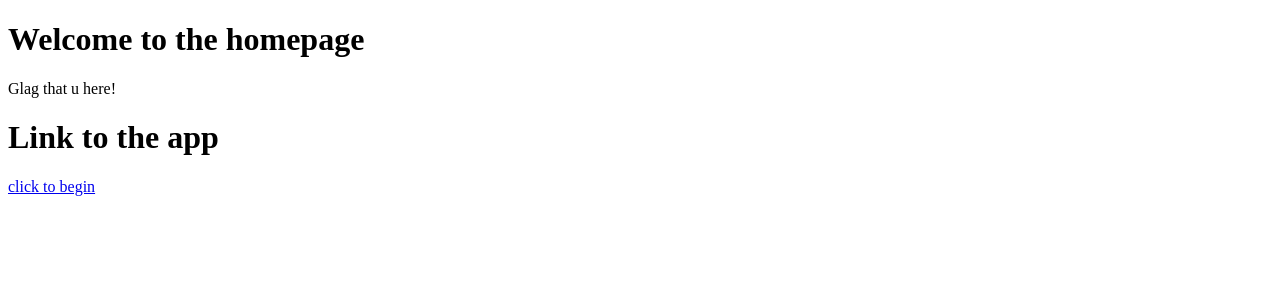
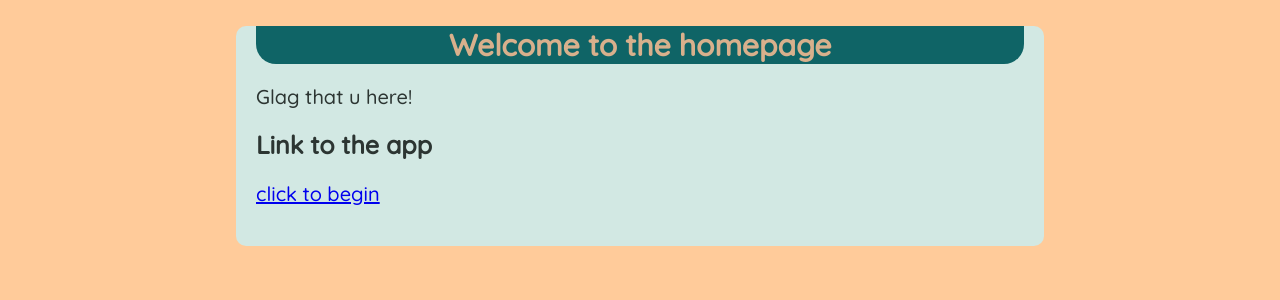
Before and after one commit to kingmob23/chooser, a Flask app: page / in a window 1280 px wide. Shown: the top 300 px of the page. Run offline with Flask 2, Linux system fonts and the light colour scheme.

Commit message:
improved appearance

```diff
--- a/app.py
+++ b/app.py
@@ -31,7 +31,7 @@ class Movie(db.Model):
 
 @app.route('/')
 def homepage():
-    return render_template('homepage.html')
+    return render_template('index.html')
 
 
 @app.route('/my_shining_app', methods=['POST', 'GET'])
--- /dev/null
+++ b/static/styles/style.css
@@ -0,0 +1,28 @@
+html {
+    font-size: 20px;
+    font-family: 'Quicksand', sans-serif;
+    background-color: #FFCB9A;
+    color: #2C3532;
+  }
+
+body {
+    width: 60%;
+    margin: auto;
+    margin-top: 2%;
+    background-color: #D2E8E3;
+    padding: 0 20px 20px;
+    border-radius: 10px;
+  }
+
+h1 {
+    font-size: 30px;
+    text-align: center;
+    color: #D8B08C;
+    /* padding: 30px 0 0; */
+    background-color: #0F6466;
+    border-radius: 0 0 20px 20px;
+  }
+
+h2 {
+    font-size: 25px;
+  }
--- a/styles/style.css
+++ /dev/null
@@ -1,3 +0,0 @@
-li {
-    background-color: aqua;
-}
--- a/templates/app_form.html
+++ b/templates/app_form.html
@@ -3,6 +3,9 @@
 <head>
     <meta charset="UTF-8">
     <title>Title</title>
+
+    <link rel="stylesheet"  type="text/css" href="{{url_for('.static', filename='styles/style.css')}}">
+
 </head>
 <body>
     <form method="post">
--- a/templates/homepage.html
+++ /dev/null
@@ -1,17 +0,0 @@
-<!DOCTYPE html>
-<html lang="en">
-<head>
-    <meta charset="UTF-8">
-    <title>Homepage</title>
-</head>
-<body>
-    <h1>Welcome to the homepage</h1>
-    <p>
-        Glag that u here!
-    </p>
-    <h1>Link to the app</h1>
-    <p>
-      <a href='/my_shining_app'>click to begin</a>
-    </p>
-</body>
-</html>
--- /dev/null
+++ b/templates/index.html
@@ -0,0 +1,24 @@
+<!DOCTYPE html>
+<html lang="en">
+<head>
+    <meta charset="UTF-8">
+    <title>Homepage</title>
+
+    <link rel="stylesheet"  type="text/css" href="{{url_for('.static', filename='styles/style.css')}}">
+
+    <link rel="preconnect" href="https://fonts.googleapis.com">
+    <link rel="preconnect" href="https://fonts.gstatic.com" crossorigin>
+    <link href="https://fonts.googleapis.com/css2?family=Quicksand:wght@500&display=swap" rel="stylesheet">
+
+</head>
+<body>
+    <h1>Welcome to the homepage</h1>
+    <p>
+        Glag that u here!
+    </p>
+    <h2>Link to the app</h2>
+    <p>
+      <a href='/my_shining_app'>click to begin</a>
+    </p>
+</body>
+</html>
```
Also changed, not shown: templates/films.html (+5 -2 lines).
